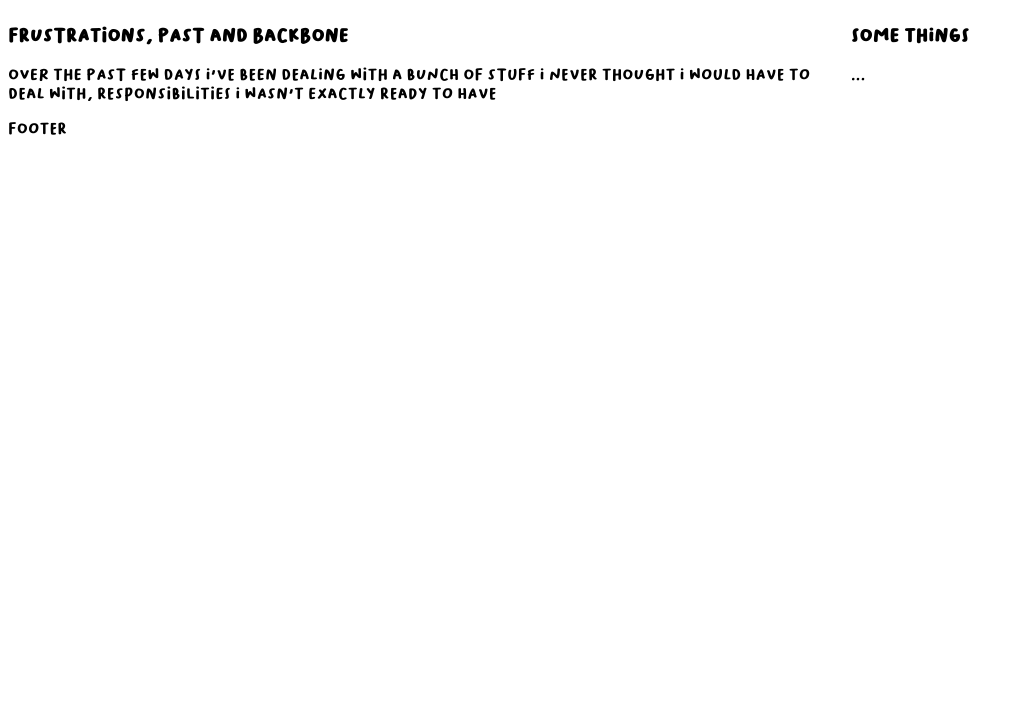
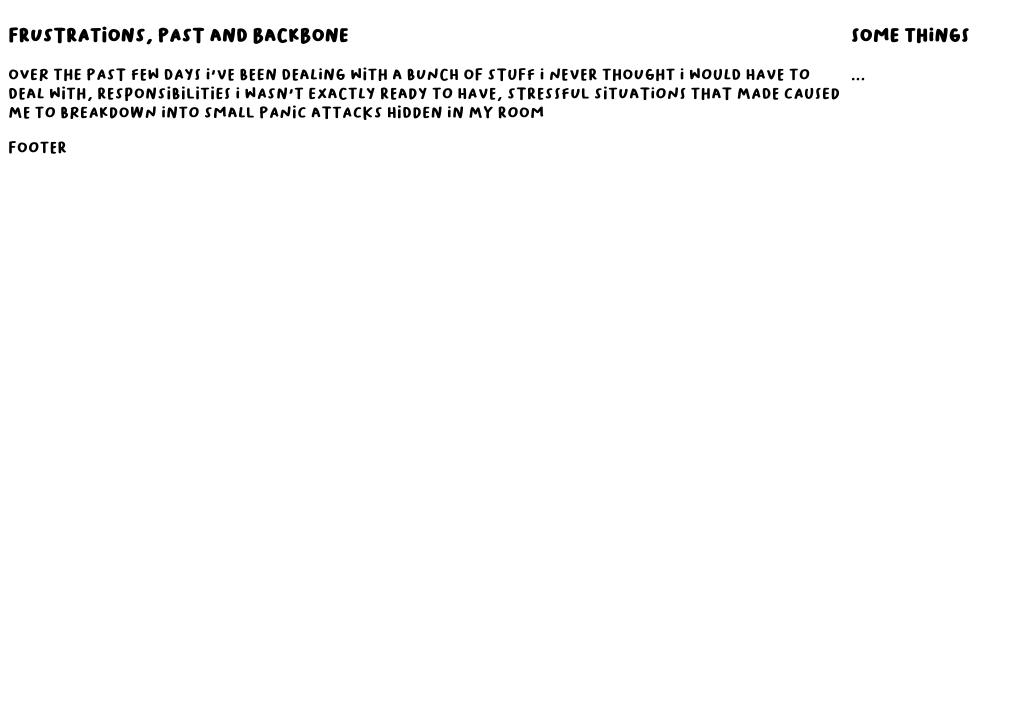
Before and after one commit to vitoriayukari/site, a plain HTML site: page blog.html in a window 1280 px wide. Shown: the part 82-800 px from the top of the page, without its empty margins (0-1023 px from the left). Drawn offline with Linux system fonts and the light colour scheme; files whose address does not match are found by name.

Commit message:
Update blog.html

```diff
--- a/blog.html
+++ b/blog.html
@@ -34,7 +34,7 @@ url("baksosapi-webfont.ttf");
   </div>
   <div class="blog">
 <h3>Frustrations, past and Backbone</h3>
-  <p>over the past few days i've been dealing with a bunch of stuff i never thought i would have to deal with, responsibilities i wasn't exactly ready to have</p>
+  <p>over the past few days i've been dealing with a bunch of stuff i never thought i would have to deal with, responsibilities i wasn't exactly ready to have, stressful situations that made caused me to breakdown into small panic attacks hidden in my room</p>
   </div>
   <div class="sidebar">
     <h3>Some things</h3>
```
